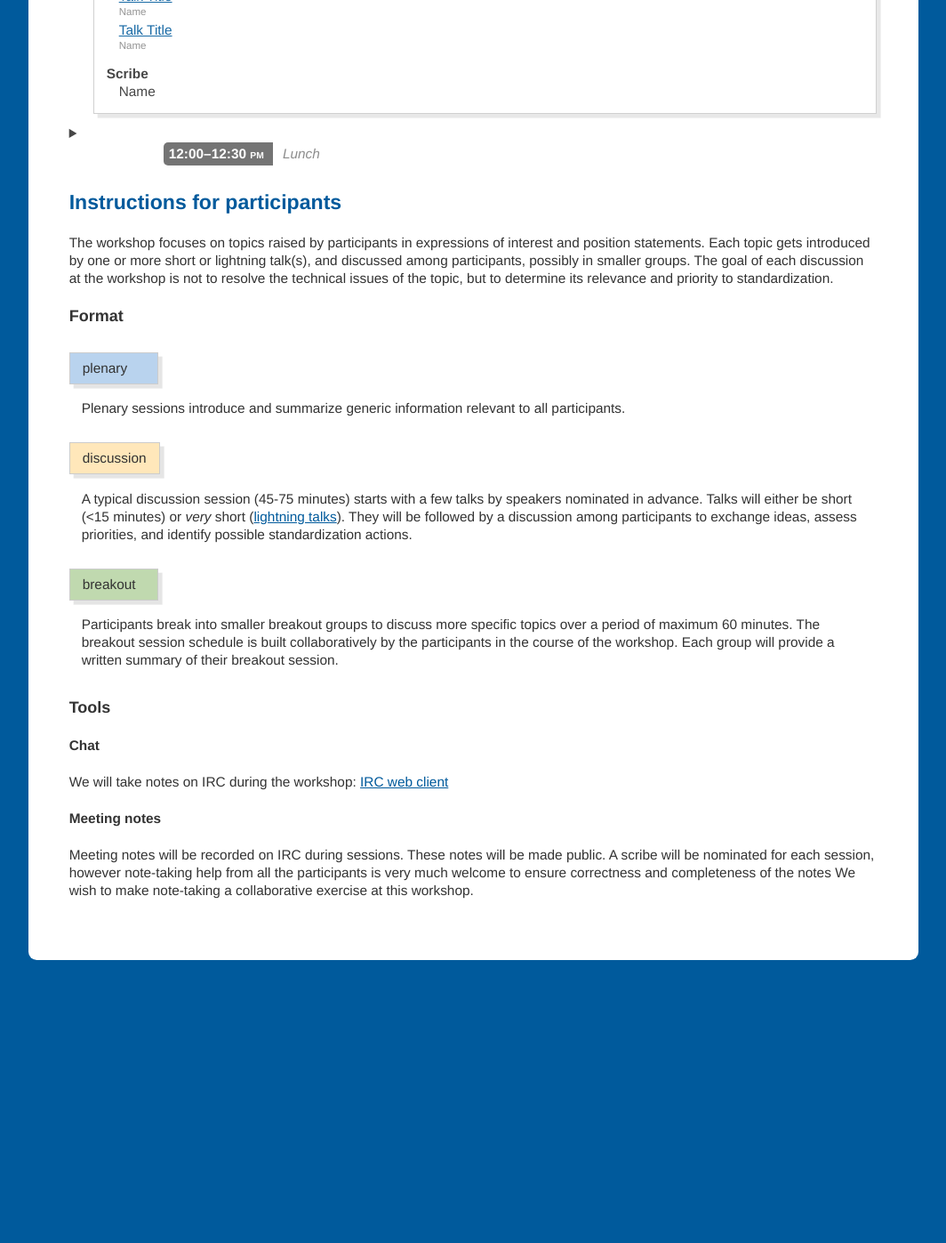
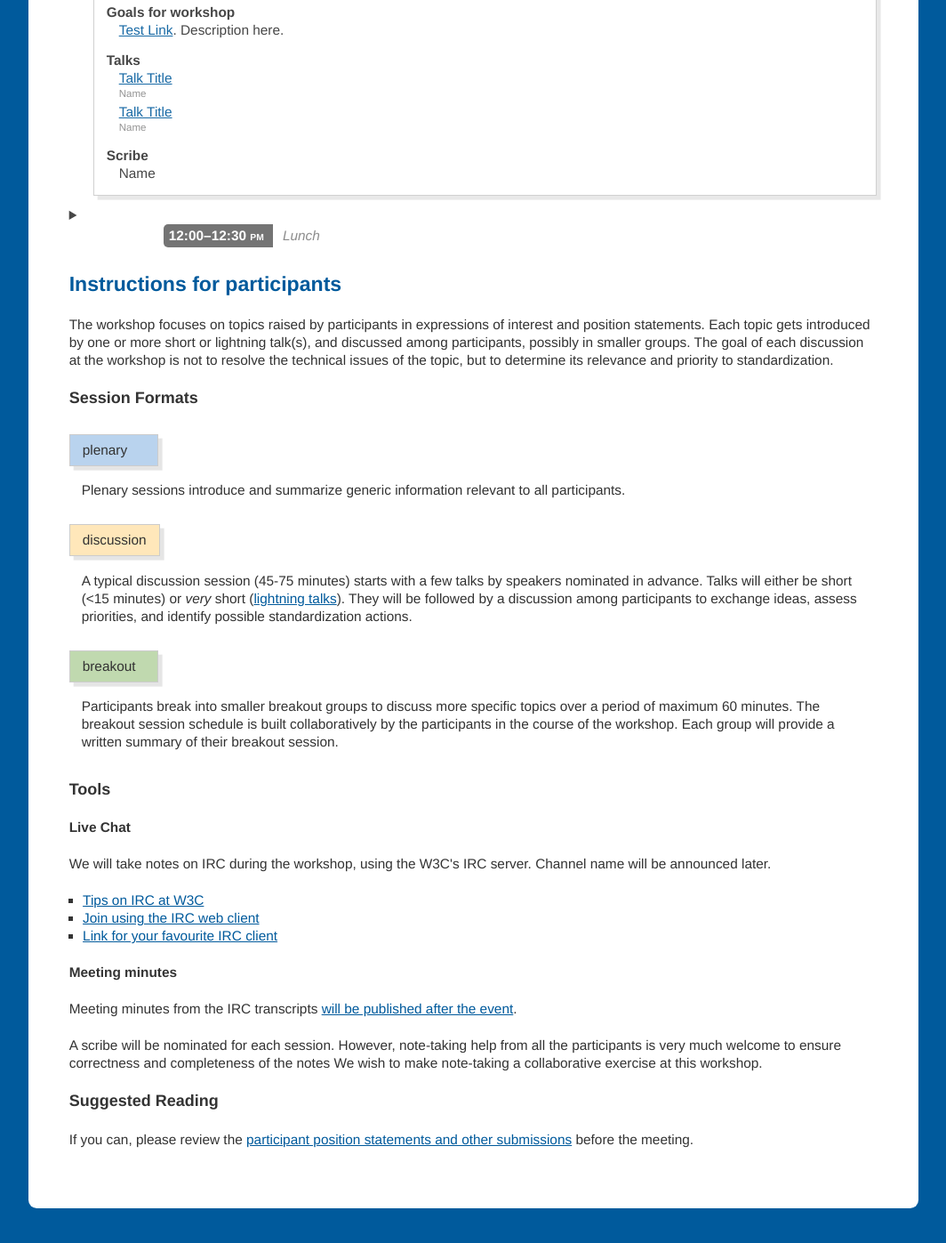
Before and after one commit to Maps4HTML/Maps4HTML-Workshop-2020, a Jekyll site: the page built from agenda.html, in a window 1280 px wide and 1400 px high, scrolled down 2104 px. Shown: the top 1397 px of the window at 89% size, without its empty margins (108-1172 px from the left). Built offline with Jekyll 4.4.1, drawn with Linux system fonts in a browser that asks for light colours; before the commit the page ends 3225 px from its top, so only the background shows below that; some of the changed text lies outside the part shown.

Commit message:
Fix up agenda heading levels & expand instructions

```diff
--- a/agenda.html
+++ b/agenda.html
@@ -67,8 +67,13 @@ schedule:
 ---
 <h1>Workshop Agenda</h1>
 <p>A detailed workshop agenda will be established based on received submissions.</p>
+<p>
+  See the <a href="#tips">instructions for participants</a>, below,
+  to help prepare for an effective workshop.
+</p>
 
 <article>
+<h2 id="schedule">Schedule</h2>
 {% for day in page.schedule %}
   <h3>{{ day.title }}</h3>
   <ol class="schedule">
@@ -102,7 +107,7 @@ schedule:
 </article>
 
 <article>
-  <h2>
+  <h2 id="tips">
     Instructions for participants
   </h2>
   <p>
@@ -112,8 +117,8 @@ schedule:
     The goal of each discussion at the workshop is not to resolve the technical issues of the topic,
     but to determine its relevance and priority to standardization.
   </p>
-  <h3>
-    Format
+  <h3 id="session-formats">
+    Session Formats
   </h3>
   <dl class="format">
     <dt class="type type-plenary" id="plenary">
@@ -139,25 +144,39 @@ schedule:
       Each group will provide a written summary of their breakout session.
     </dd>
   </dl>
-  <h3>
+  <h3 id="tools">
     Tools
   </h3>
   <h4>
-    Chat
+    Live Chat
   </h4>
   <p>
-    We will take notes on IRC during the workshop:
-    <a href="#">IRC web client</a>
+    We will take notes on IRC during the workshop,
+    using the W3C's IRC server.
+    Channel name will be announced later.
   </p>
+  <ul>
+    <li><a href="https://www.w3.org/wiki/IRC">Tips on IRC at W3C</a></li>
+    <li><a href="http://irc.w3.org/">Join using the IRC web client</a></li>
+    <li><a href="irc://irc.w3.org:6665">Link for your favourite IRC client</a></li>
+  </ul>
   <h4>
-    Meeting notes
+    Meeting minutes
   </h4>
   <p>
-    Meeting notes will be recorded on IRC during sessions.
-    These notes will be made public.
-    A scribe will be nominated for each session,
-    however note-taking help from all the participants is very much welcome
+    Meeting minutes from the IRC transcripts
+    <a href="report">will be published after the event</a>.
+  </p>
+  <p>
+    A scribe will be nominated for each session.
+    However, note-taking help from all the participants is very much welcome
     to ensure correctness and completeness of the notes
     We wish to make note-taking a collaborative exercise at this workshop.
   </p>
+  <h3 id="suggested-reading">Suggested Reading</h3>
+  <p>
+    If you can, please review the
+    <a href="position-statements">participant position statements and other submissions</a>
+    before the meeting.
+  </p>
 </article>
```
Also changed, not shown: report.html (+4 -3 lines).
